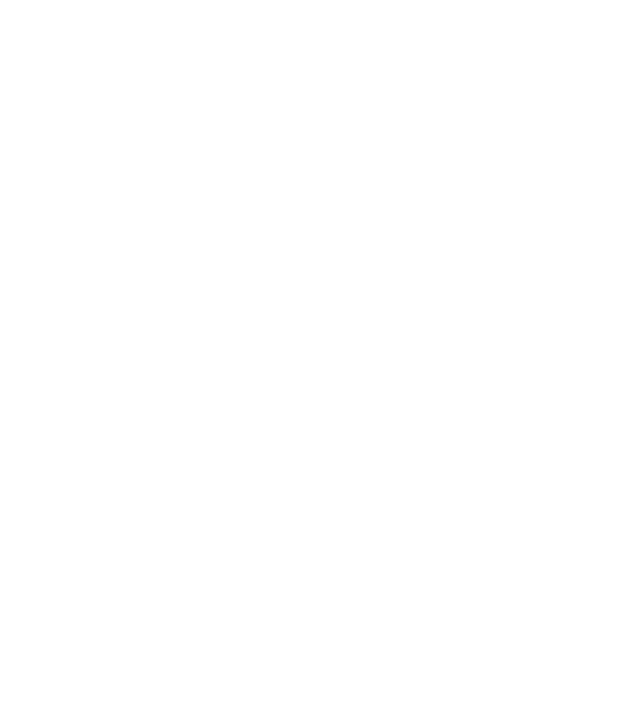
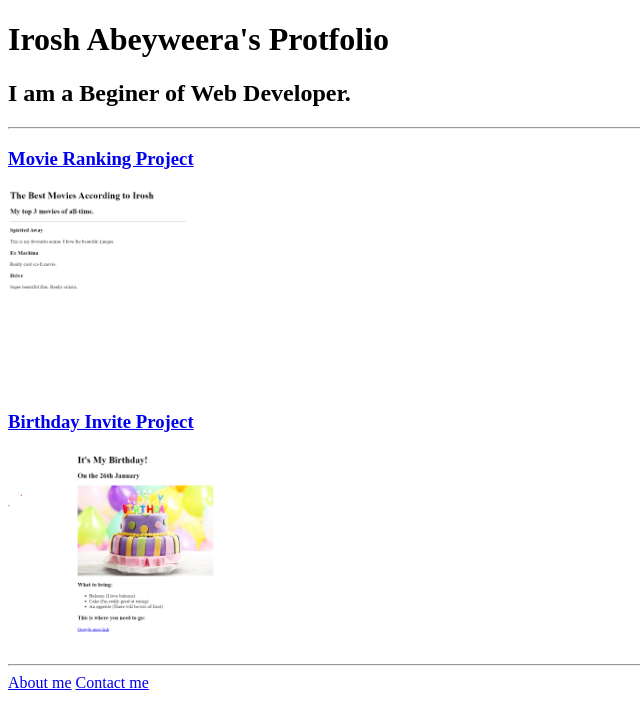
Before and after one commit to IroshAbeyweera99/My-Portfolio, a plain HTML site: page index.html in a window 1280 px wide. Shown: the whole page, without its empty margins (0-640 px from the left). Drawn offline with Linux system fonts and the light colour scheme.

Commit message:
Add files via upload

```diff
--- a/index.html
+++ b/index.html
@@ -1,15 +1,20 @@
 <!-- TODO 1: Create the HTML Boilerplate -->
-
-<!-- TODO 2: Add Your previous projects' HTML into the public folder -->
-
-<!-- TODO 3: Take screenshots of your project previews and add the images to the images folder -->
-
-<!-- TODO 4: Add titles/subtitles etc. -->
-
-<!-- TODO 5: Add a link to the project pages -->
-
-<!-- TODO 6: Add images to show the project previews
-HINT for TODO 6: You can use the height attribute set to 200 to make the image smaller:
-https://developer.mozilla.org/en-US/docs/Web/HTML/Element/img#attr-height -->
-
-<!-- TODO 7: Add the Contact Me and About Me page links -->
+<!DOCTYPE html>
+<html lang="en">
+<head>
+    <meta charset="UTF-8">
+    <title>My Projects</title>
+</head>
+<body>
+    <h1>Irosh Abeyweera's Protfolio</h1>
+    <h2>I am a Beginer of Web Developer.</h2>
+    <hr />
+    <h3><a href="./public/movie-ranking.html"> Movie Ranking Project </a> </h3>
+    <img src="./assets/images/movie-ranking-irosh.png" height="200px" />
+   <h3> <a href="./public/birthday-invite.html"> Birthday Invite Project</a> </h3>
+    <img src="./assets/images/Irosh's-birthday-invite.png" height="200px" align=""  />
+    <hr />
+    <a href="./public/about.html">About me</a>
+    <a href="./public/contact.html">Contact me</a>
+</body>
+</html>
```
